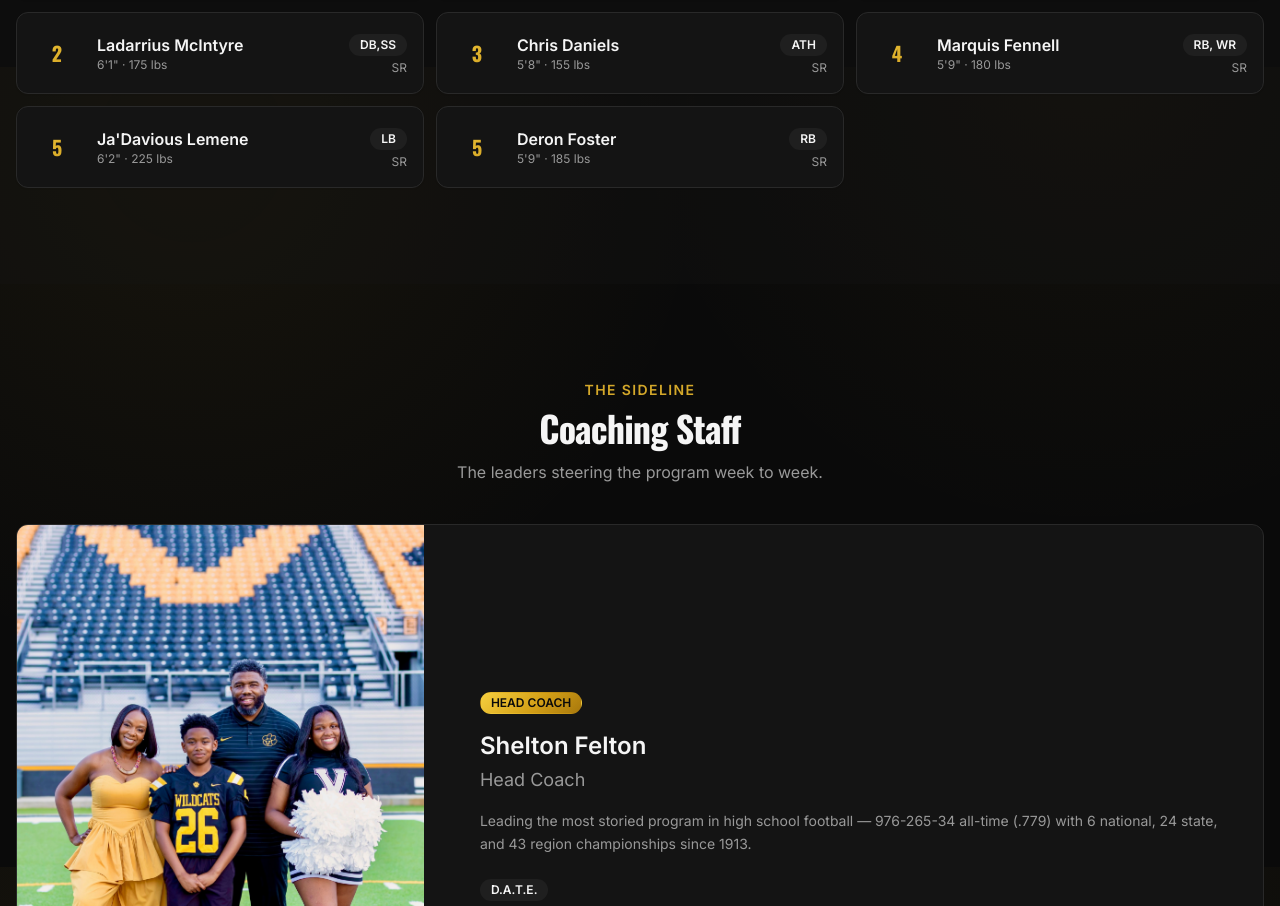
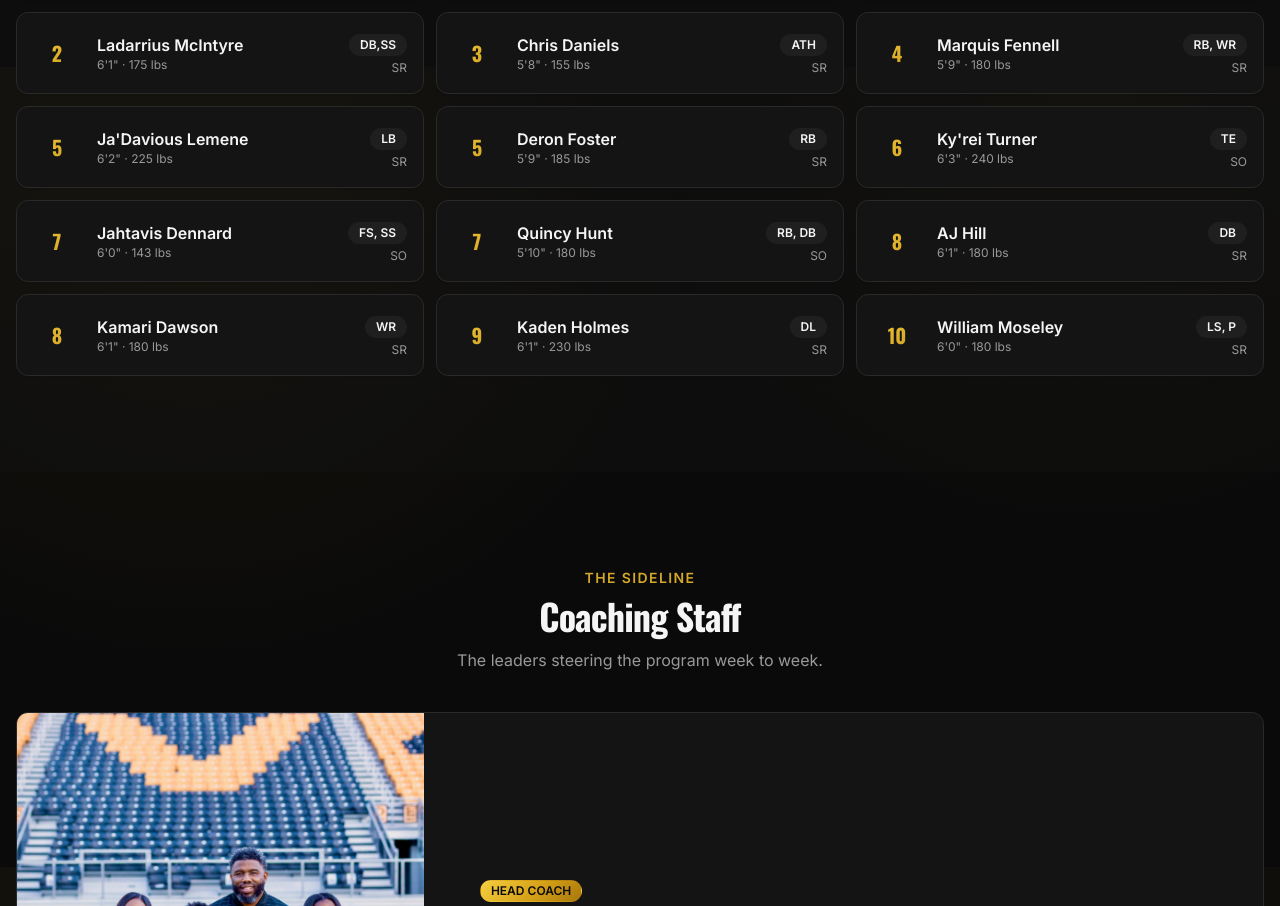
Before and after one commit to calebbsides/vhs-wildcats, a React (Vite) app: page / in a window 1280 px wide. Shown: the part 8733-9639 px from the top of the page. Built offline with nearby package versions, Linux system fonts and the light colour scheme.

Commit message:
Update content.ts

```diff
--- a/src/data/content.ts
+++ b/src/data/content.ts
@@ -241,13 +241,13 @@ export const content = {
      { number: 4, name: "Marquis Fennell", position: "RB, WR", grade: "SR", heightIn: 69, weightLb: 180 },
      { number: 5, name: "Ja'Davious Lemene", position: "LB", grade: "SR", heightIn: 74, weightLb: 225 },
      { number: 5, name: "Deron Foster", position: "RB", grade: "SR", heightIn: 69, weightLb: 185 },
-  //   { number: 66, name: "Cam Roberts", position: "OL", grade: "JR", heightIn: 75, weightLb: 295 },
-  //   { number: 72, name: "Devin Pratt", position: "DL", grade: "SR", heightIn: 75, weightLb: 275 },
-  //   { number: 88, name: "Xavier Greene", position: "TE", grade: "SO", heightIn: 77, weightLb: 230 },
-  //   { number: 3, name: "Jaylen Carter", position: "QB", grade: "JR", heightIn: 74, weightLb: 195 },
-  //   { number: 7, name: "Deon Hughes", position: "CB", grade: "SR", heightIn: 71, weightLb: 175 },
-  //   { number: 11, name: "Tyree Sims", position: "WR", grade: "SO", heightIn: 70, weightLb: 165 },
-  //   { number: 21, name: "Andre Wallace", position: "RB", grade: "SR", heightIn: 70, weightLb: 205 },
+     { number: 6, name: "Ky'rei Turner", position: "TE", grade: "SO", heightIn: 75, weightLb: 240 },
+     { number: 7, name: "Jahtavis Dennard", position: "FS, SS", grade: "SO", heightIn: 72, weightLb: 143 },
+     { number: 7, name: "Quincy Hunt", position: "RB, DB", grade: "SO", heightIn: 70, weightLb: 180 },
+     { number: 8, name: "AJ Hill", position: "DB", grade: "SR", heightIn: 73, weightLb: 180 },
+     { number: 8, name: "Kamari Dawson", position: "WR", grade: "SR", heightIn: 73, weightLb: 180 },
+     { number: 9, name: "Kaden Holmes", position: "DL", grade: "SR", heightIn: 73, weightLb: 230 },
+     { number: 10, name: "William Moseley", position: "LS, P", grade: "SR", heightIn: 72, weightLb: 180 },
   //   { number: 24, name: "Chris Daniels", position: "S", grade: "JR", heightIn: 72, weightLb: 190 },
   //   { number: 32, name: "Malik Turner", position: "LB", grade: "SR", heightIn: 73, weightLb: 220 },
   //   { number: 44, name: "Brandon Lee", position: "LB", grade: "JR", heightIn: 72, weightLb: 225 },
```
